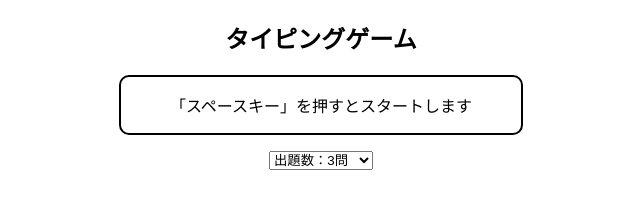
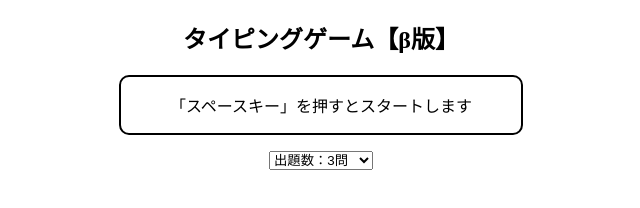
Before and after one commit to athlaliel/typingtest, a plain HTML site: page index.html in a window 1280 px wide. Shown: the whole page, without its empty margins (319-959 px from the left). Drawn offline with nearby package versions, Linux system fonts and the light colour scheme.

Commit message:
test-title-change

```diff
--- a/index.html
+++ b/index.html
@@ -9,7 +9,7 @@
   </head>
   <body>
     <div id="main">
-      <div><h2>タイピングゲーム<h2></div>
+      <div><h2>タイピングゲーム【β版】<h2></div>
       <div id="content">
         <p id="start-message">「スペースキー」を押すとスタートします</p>
         <p id="yomi">よみ</p>
```
